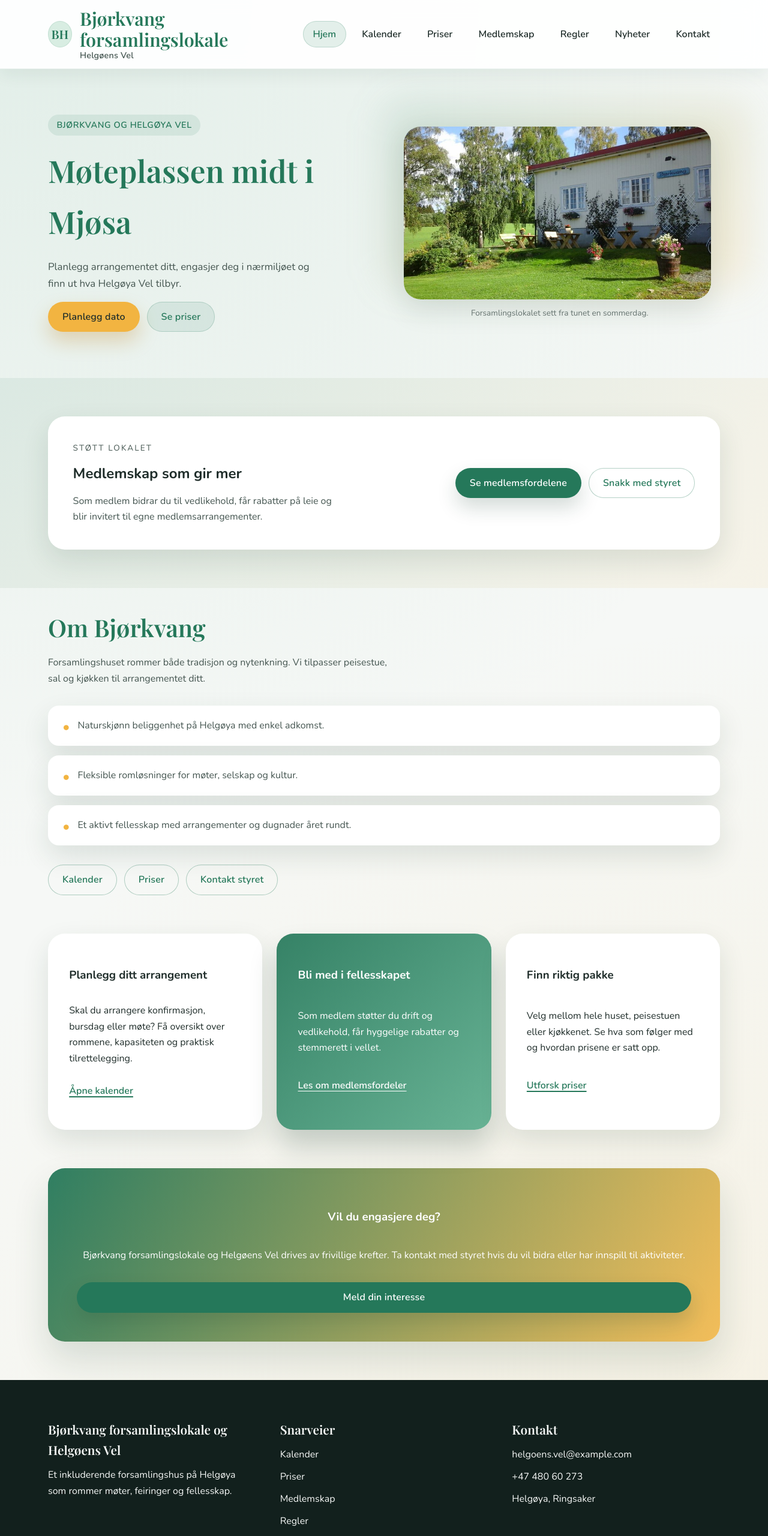
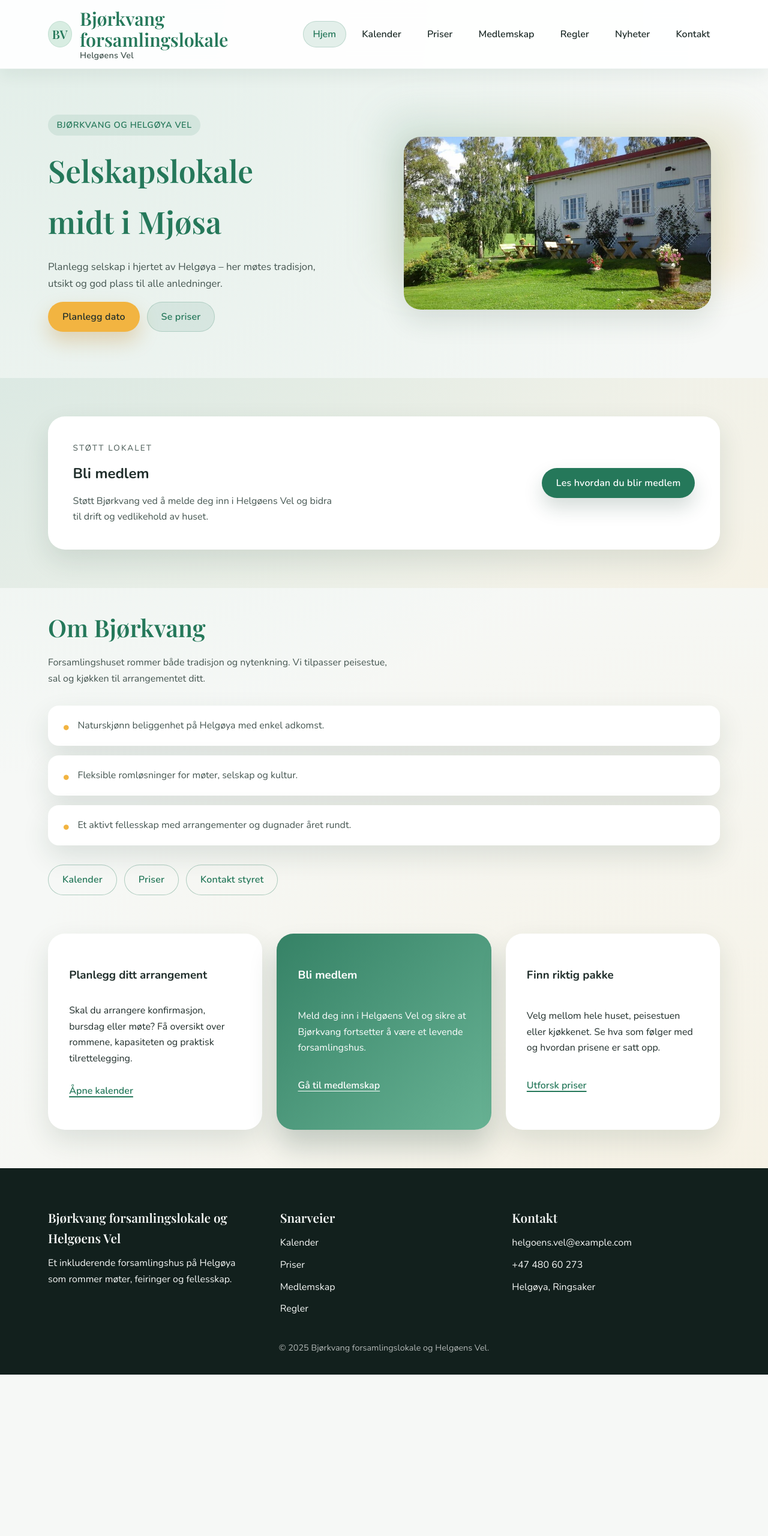
Before and after one commit to oyvind3/bjorkvang, a plain HTML site: page index.html in a window 1280 px wide. Shown: the top 2560 px of the page at 60% size. After the commit the page ends 2291 px from the top, so only its background shows below. Drawn offline with nearby package versions, Linux system fonts and the light colour scheme.

Commit message:
Simplify landing page messaging and remove captions

```diff
--- a/index.html
+++ b/index.html
@@ -13,7 +13,7 @@
         <div class="container nav-container">
             <div class="branding">
                 <a class="logo" href="index.html">
-                    <span class="logo-mark" aria-hidden="true">BH</span>
+                    <span class="logo-mark" aria-hidden="true">BV</span>
                     <span class="logo-text">
                         <span class="logo-title">Bjørkvang forsamlingslokale</span>
                         <span class="logo-subtitle">Helgøens Vel</span>
@@ -44,8 +44,8 @@
         <div class="container hero-inner">
             <div class="hero-content">
                 <span class="hero-eyebrow">Bjørkvang og Helgøya Vel</span>
-                <h1 id="hero-title">Møteplassen midt i Mjøsa</h1>
-                <p>Planlegg arrangementet ditt, engasjer deg i nærmiljøet og finn ut hva Helgøya Vel tilbyr.</p>
+                <h1 id="hero-title">Selskapslokale midt i Mjøsa</h1>
+                <p>Planlegg selskap i hjertet av Helgøya – her møtes tradisjon, utsikt og god plass til alle anledninger.</p>
                 <div class="hero-actions">
                     <a class="button accent" href="booking.html">Planlegg dato</a>
                     <a class="button secondary" href="produkter.html">Se priser</a>
@@ -53,7 +53,6 @@
             </div>
             <figure class="hero-media">
                 <img src="images/bjorkvang-sommer.png" alt="Bjørkvang forsamlingslokale om sommeren">
-                <figcaption class="hero-caption">Forsamlingslokalet sett fra tunet en sommerdag.</figcaption>
             </figure>
         </div>
     </section>
@@ -64,12 +63,11 @@
                 <div class="membership-card">
                     <div class="membership-card__content">
                         <p class="eyebrow" id="membership-highlight-title">Støtt lokalet</p>
-                        <h2>Medlemskap som gir mer</h2>
-                        <p>Som medlem bidrar du til vedlikehold, får rabatter på leie og blir invitert til egne medlemsarrangementer.</p>
+                        <h2>Bli medlem</h2>
+                        <p>Støtt Bjørkvang ved å melde deg inn i Helgøens Vel og bidra til drift og vedlikehold av huset.</p>
                     </div>
                     <div class="membership-card__actions">
-                        <a class="button" href="medlemskap.html">Se medlemsfordelene</a>
-                        <a class="button ghost" href="kontakt.html">Snakk med styret</a>
+                        <a class="button" href="medlemskap.html">Les hvordan du blir medlem</a>
                     </div>
                 </div>
             </div>
@@ -102,9 +100,9 @@
                     <p><a class="text-link" href="booking.html">Åpne kalender</a></p>
                 </article>
                 <article class="info-card highlight">
-                    <h3>Bli med i fellesskapet</h3>
-                    <p>Som medlem støtter du drift og vedlikehold, får hyggelige rabatter og stemmerett i vellet.</p>
-                    <p><a class="text-link" href="medlemskap.html">Les om medlemsfordeler</a></p>
+                    <h3>Bli medlem</h3>
+                    <p>Meld deg inn i Helgøens Vel og sikre at Bjørkvang fortsetter å være et levende forsamlingshus.</p>
+                    <p><a class="text-link" href="medlemskap.html">Gå til medlemskap</a></p>
                 </article>
                 <article class="info-card">
                     <h3>Finn riktig pakke</h3>
@@ -114,15 +112,6 @@
             </div>
         </section>
 
-        <section class="page-section">
-            <div class="container">
-                <div class="callout">
-                    <h3>Vil du engasjere deg?</h3>
-                    <p>Bjørkvang forsamlingslokale og Helgøens Vel drives av frivillige krefter. Ta kontakt med styret hvis du vil bidra eller har innspill til aktiviteter.</p>
-                    <a class="button" href="kontakt.html">Meld din interesse</a>
-                </div>
-            </div>
-        </section>
     </main>
 
     <footer class="site-footer">
--- a/style.css
+++ b/style.css
@@ -693,7 +693,7 @@ button {
     aspect-ratio: 4 / 3;
 }
 
-.space-card figcaption {
+.space-card__body {
     padding: 1.25rem 1.5rem 1.5rem;
     display: grid;
     gap: 0.5rem;
```
Also changed, not shown: booking.html (+19 -20 lines), kontakt.html (+1 -2 lines), medlemskap.html (+1 -2 lines), nyheter.html (+1 -2 lines), produkter.html (+1 -2 lines), regler.html (+1 -1 lines).
